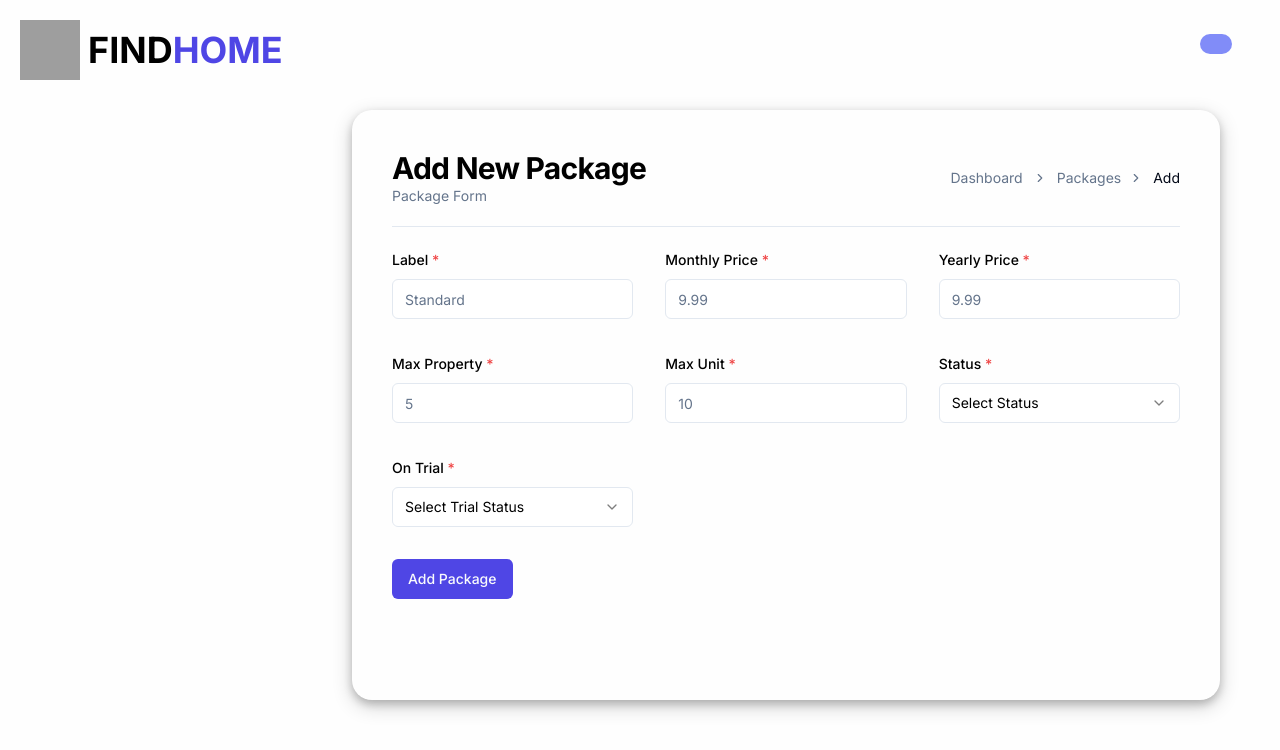
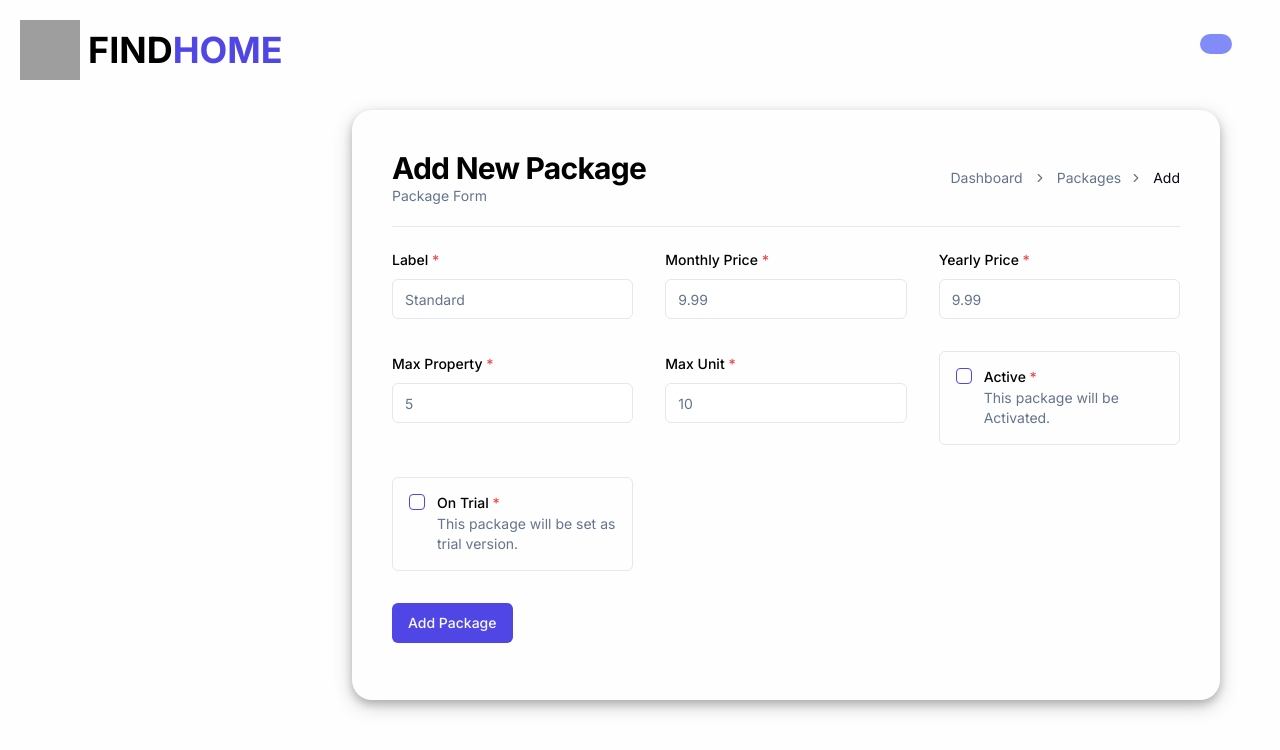
Before and after one commit to Sayed-Rafiul-Islam/realstate-dashboard-frontend, a Next.js app: page /packages/add in a window 1280 px wide. Shown: the top 750 px of the page. Built offline with nearby package versions, Linux system fonts and the light colour scheme; no server answers; sample sign-in values are in the browser's storage; grey boxes are pictures that could not be loaded.

Commit message:
add package bug fixed

```diff
--- a/app/(root)/(routes)/(admin)/packages/add/page.tsx
+++ b/app/(root)/(routes)/(admin)/packages/add/page.tsx
@@ -14,16 +14,16 @@
 import { Form, FormControl, FormDescription, FormField, FormItem, FormLabel, FormMessage } from '@/components/ui/form'
 import { Input } from '@/components/ui/input'
 
-import {
-    Select,
-    SelectContent,
-    SelectItem,
-    SelectTrigger,
-    SelectValue
-} from '@/components/ui/select'
+// import {
+//     Select,
+//     SelectContent,
+//     SelectItem,
+//     SelectTrigger,
+//     SelectValue
+// } from '@/components/ui/select'
 import Pathname from '@/components/pathname'
-// import { Checkbox } from '@/components/ui/checkbox'
 import './package-add.css'
+import { Checkbox } from '@/components/ui/checkbox'
 
 
 type SettingsFormValues = z.infer<typeof formSchema>
@@ -148,40 +148,8 @@
                                 </FormItem>
                             )}
                         />
-                        <FormField
-                            control={form.control}
-                            name="status"
-                            render={({ field }) => (
-                                <FormItem>
-                                    <FormLabel>Status <span className='text-red-500'>*</span></FormLabel>
-                                        <Select
-                                            disabled={loading}
-                                            onValueChange={field.onChange}
-                                            value={field.value}
-                                            defaultValue={field.value}
-                                        >
-                                            <FormControl>
-                                                <SelectTrigger>
-                                                    <SelectValue
-                                                        defaultValue={field.value}
-                                                        placeholder="Select Status"
-                                                    />
-                                                </SelectTrigger>
-                                            </FormControl>
-                                            <SelectContent>
-                                                <SelectItem value={true} >
-                                                    Active
-                                                </SelectItem>
-                                                <SelectItem value={false} >
-                                                    Inactive
-                                                </SelectItem>
-                                            </SelectContent>
-                                        </Select>
-                                    <FormMessage />
-                                </FormItem>
-                            )}
-                        />
-                        <FormField
+
+                        {/* <FormField
                             control={form.control}
                             name="trial"
                             render={({ field }) => (
@@ -213,11 +181,11 @@
                                     <FormMessage />
                                 </FormItem>
                             )}
-                        />
+                        /> */}
 
-                        {/* <FormField
+                        <FormField
                             control={form.control}
-                            name="isArchieved"
+                            name="status"
                             render={({ field }) => (
                                 <FormItem className='flex flex-row rounded-md border p-4 items-start space-x-3 space-y-0'>
                                     <FormControl>
@@ -228,15 +196,37 @@
                                     </FormControl>
                                     <div className='space-y-1 leading-none'>
                                         <FormLabel>
-                                            Archieved
+                                            Active <span className='text-red-500'>*</span>
                                         </FormLabel>
                                         <FormDescription>
-                                            This product will not appear anywhere in store.
+                                            This package will be Activated.
                                         </FormDescription>
                                     </div>
                                 </FormItem>
                             )}
-                        /> */}
+                        />
+                        <FormField
+                            control={form.control}
+                            name="trial"
+                            render={({ field }) => (
+                                <FormItem className='flex flex-row rounded-md border p-4 items-start space-x-3 space-y-0'>
+                                    <FormControl>
+                                        <Checkbox
+                                            checked={field.value}
+                                            onCheckedChange={field.onChange}
+                                        />
+                                    </FormControl>
+                                    <div className='space-y-1 leading-none'>
+                                        <FormLabel>
+                                            On Trial <span className='text-red-500'>*</span>
+                                        </FormLabel>
+                                        <FormDescription>
+                                            This package will be set as trial version.
+                                        </FormDescription>
+                                    </div>
+                                </FormItem>
+                            )}
+                        />
                     </div>
                     <Button disabled={loading} className='ml-auto' type='submit'>
                         Add Package
--- /dev/null
+++ b/components/ui/checkbox.tsx
@@ -0,0 +1,30 @@
+"use client"
+
+import * as React from "react"
+import * as CheckboxPrimitive from "@radix-ui/react-checkbox"
+import { Check } from "lucide-react"
+
+import { cn } from "@/lib/utils"
+
+const Checkbox = React.forwardRef<
+  React.ElementRef<typeof CheckboxPrimitive.Root>,
+  React.ComponentPropsWithoutRef<typeof CheckboxPrimitive.Root>
+>(({ className, ...props }, ref) => (
+  <CheckboxPrimitive.Root
+    ref={ref}
+    className={cn(
+      "peer h-4 w-4 shrink-0 rounded-sm border border-primary ring-offset-background focus-visible:outline-none focus-visible:ring-2 focus-visible:ring-ring focus-visible:ring-offset-2 disabled:cursor-not-allowed disabled:opacity-50 data-[state=checked]:bg-primary data-[state=checked]:text-primary-foreground",
+      className
+    )}
+    {...props}
+  >
+    <CheckboxPrimitive.Indicator
+      className={cn("flex items-center justify-center text-current")}
+    >
+      <Check className="h-4 w-4" />
+    </CheckboxPrimitive.Indicator>
+  </CheckboxPrimitive.Root>
+))
+Checkbox.displayName = CheckboxPrimitive.Root.displayName
+
+export { Checkbox }
--- a/package.json
+++ b/package.json
@@ -11,6 +11,7 @@
   "dependencies": {
     "@hookform/resolvers": "^3.3.4",
     "@radix-ui/react-alert-dialog": "^1.0.5",
+    "@radix-ui/react-checkbox": "^1.0.4",
     "@radix-ui/react-dialog": "^1.0.5",
     "@radix-ui/react-dropdown-menu": "^2.0.6",
     "@radix-ui/react-label": "^2.0.2",
```
Also changed, not shown: 1 other file (tests, documents, lock files or other folders).
